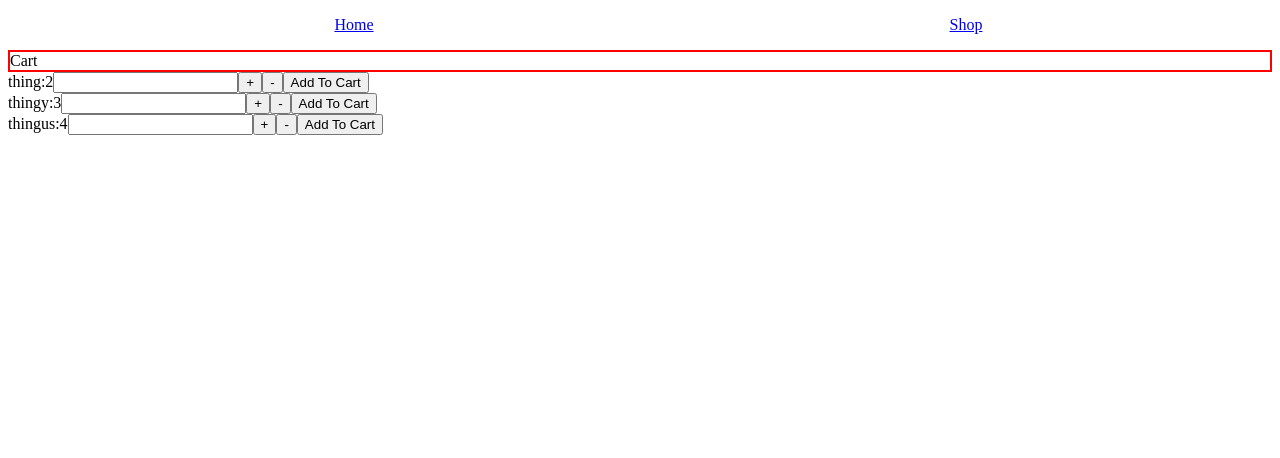
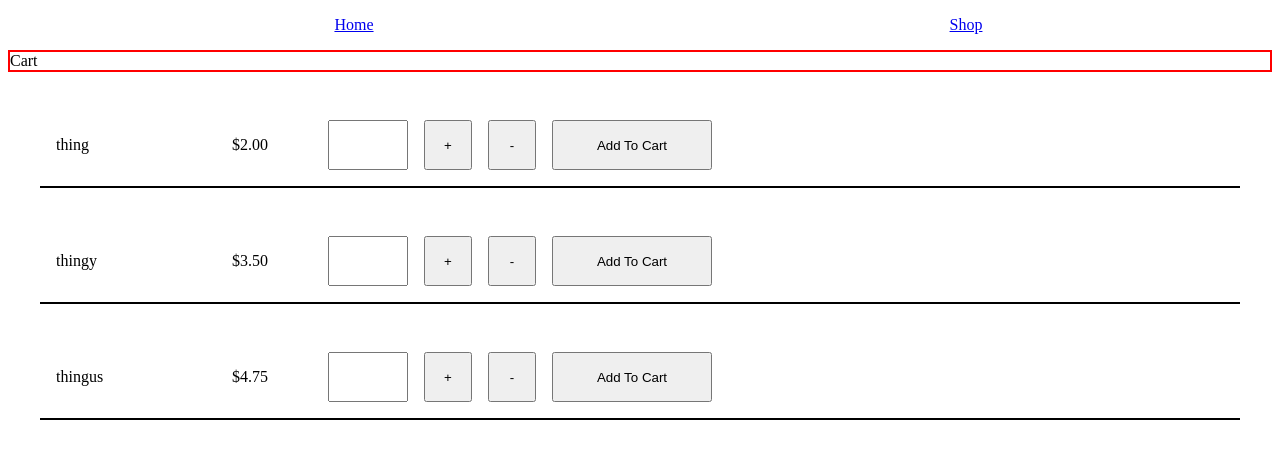
Before and after one commit to hoholabs/react-shopping-cart, a React (Create React App) app: page /Shop in a window 1280 px wide. Shown: the top 458 px of the page. Built offline with nearby package versions, Linux system fonts and the light colour scheme.

Commit message:
Added some CSS

```diff
--- a/src/Item.js
+++ b/src/Item.js
@@ -1,7 +1,8 @@
 function Item(props) {
     return (
-        <div>
-            {props.name}:{props.price}
+        <li className="item">
+            <p>{props.name}</p>
+            <p>${props.price}</p>
             <input></input>
             <button>+</button>
             <button>-</button>
@@ -12,7 +13,7 @@ function Item(props) {
             >
                 Add To Cart
             </button>
-        </div>
+        </li>
     );
 }
 
--- a/src/Shop.js
+++ b/src/Shop.js
@@ -5,9 +5,9 @@ import Item from './Item';
 import { v4 as uuid } from 'uuid';
 
 const items = [
-    { name: 'thing', price: '2', id: uuid() },
-    { name: 'thingy', price: '3', id: uuid() },
-    { name: 'thingus', price: '4', id: uuid() }
+    { name: 'thing', price: '2.00', id: uuid() },
+    { name: 'thingy', price: '3.50', id: uuid() },
+    { name: 'thingus', price: '4.75', id: uuid() }
 ];
 
 function Shop() {
--- a/src/index.css
+++ b/src/index.css
@@ -15,3 +15,13 @@ nav li {
 #cart {
     border: solid red 2px;
 }
+
+.item {
+    list-style: none;
+    display: grid;
+    grid-template-columns: 10em 5em 5em 3em 3em 10em;
+    grid-gap: 1em;
+    margin: 2em;
+    padding: 1em;
+    border-bottom: solid black 2px;
+}
```
